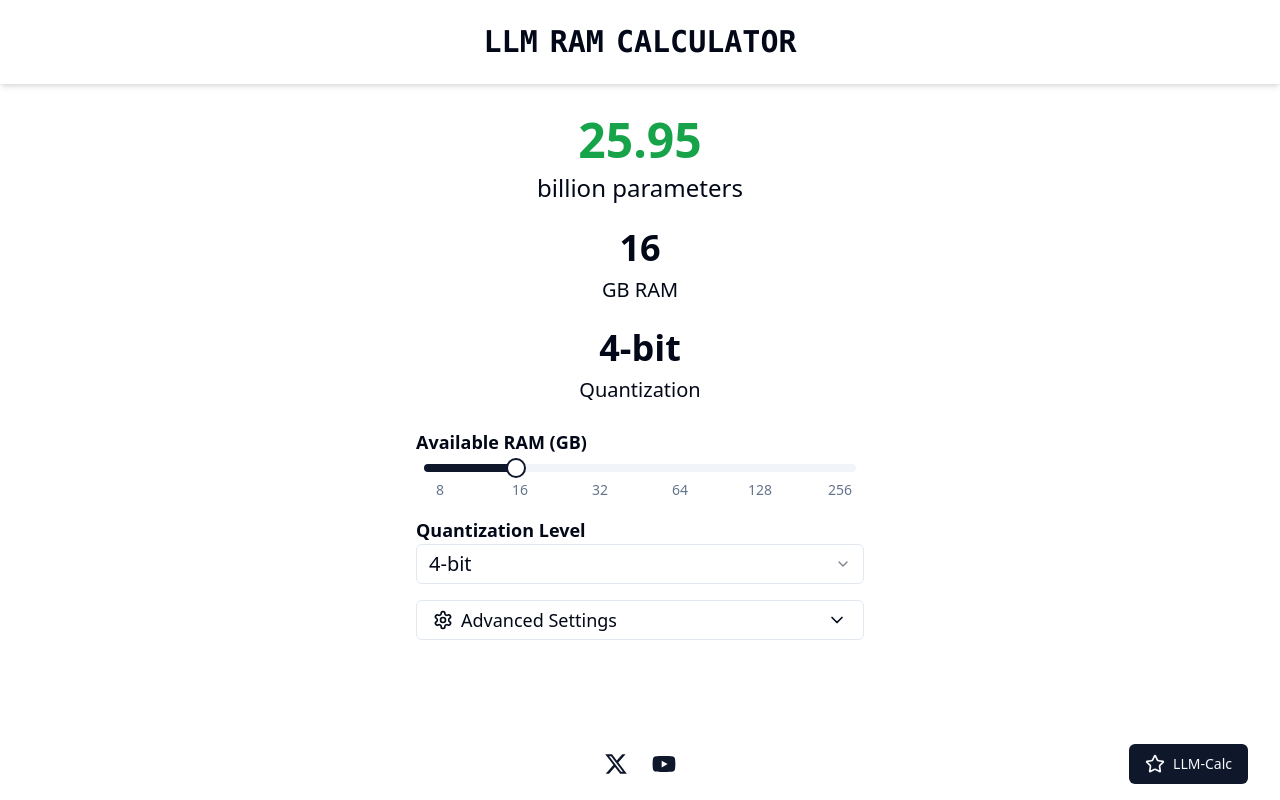
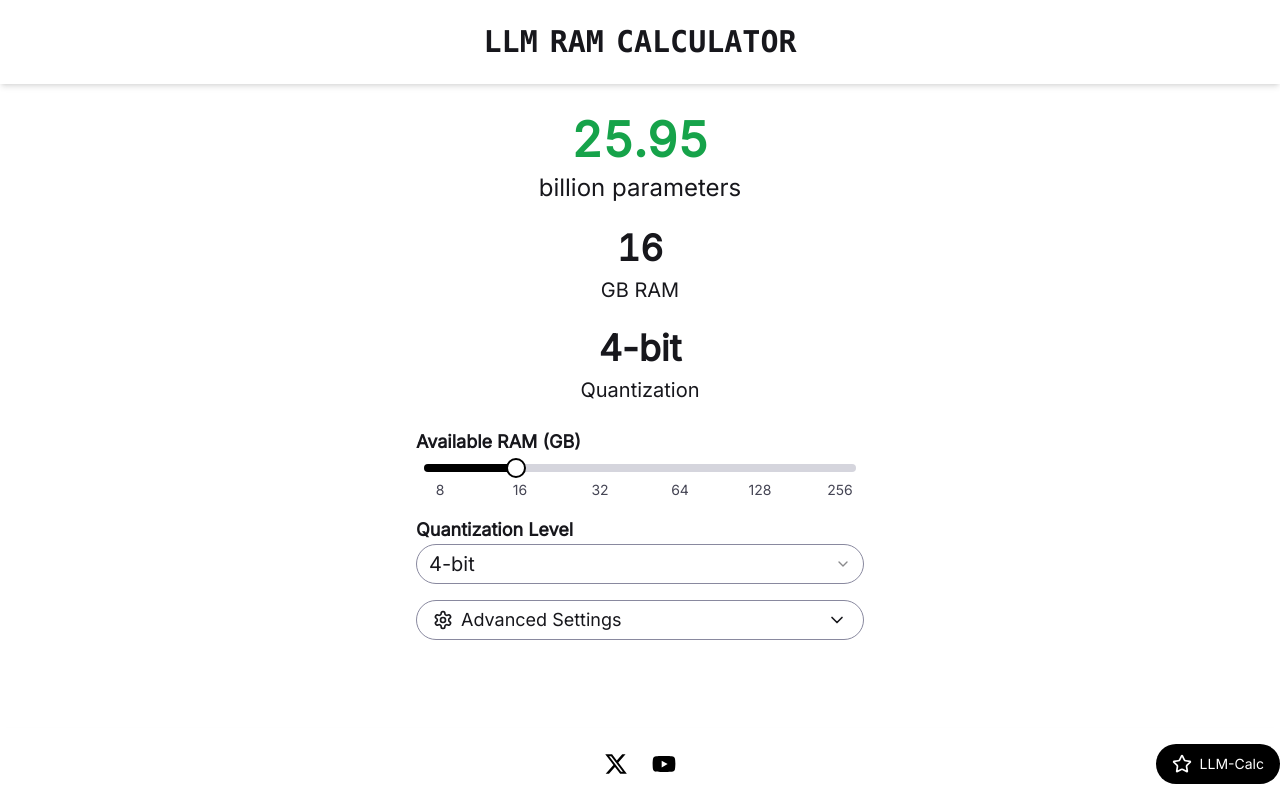
Before and after one commit to RayFernando1337/LLM-Calc, a React (Vite) app: page / in a window 1280 px wide. Built offline with nearby package versions, Linux system fonts and the light colour scheme.

Commit message:
Color enhancements

```diff
--- a/index.html
+++ b/index.html
@@ -13,6 +13,13 @@
     <meta property="og:image" content="https://llm-calc.vercel.ai/og.png" />
     <meta property="og:url" content="https://llm-calc.rayfernando.ai" />
     <meta name="twitter:card" content="summary_large_image" />
+    <link href="https://fonts.googleapis.com/css2?family=Rubik&family=Inter&display=swap" rel="stylesheet">
+    <style>
+      :root {
+        --font-heading: 'Rubik', sans-serif;
+        --font-body: 'Inter', sans-serif;
+      }
+    </style>
   </head>
   <body>
     <div id="root"></div>
--- a/src/App.tsx
+++ b/src/App.tsx
@@ -1,4 +1,6 @@
-import * as React from "react";
+import React from 'react'
+import Layout from './components/Layout'
+import './index.css'
 import { ChevronDown, Settings, Star } from "lucide-react";
 import { FaXTwitter, FaYoutube } from "react-icons/fa6";
 import { Button } from "@/components/ui/button";
@@ -99,6 +101,7 @@ export default function LlmRamCalculator() {
   };
 
   return (
+    <Layout>
     <div className="flex flex-col min-h-screen">
       <header className="sticky top-0 bg-background z-10 shadow-md">
         <div className="container mx-auto py-4 flex justify-center">
@@ -238,7 +241,7 @@ export default function LlmRamCalculator() {
                 href="https://x.com/RayFernando1337"
                 target="_blank"
                 rel="noopener noreferrer"
-                className="text-primary hover:text-primary-foreground transition-colors"
+                className="text-primary hover:text-red-600 transition-colors"
               >
                 <span className="sr-only">Twitter</span>
                 <FaXTwitter className="h-6 w-6" />
@@ -247,7 +250,7 @@ export default function LlmRamCalculator() {
                 href="https://youtube.com/@RayFernando1337"
                 target="_blank"
                 rel="noopener noreferrer"
-                className="text-primary hover:text-primary-foreground transition-colors"
+                className="text-primary hover:text-red-600 transition-colors"
               >
                 <span className="sr-only">YouTube</span>
                 <FaYoutube className="h-6 w-6" />
@@ -263,10 +266,10 @@ export default function LlmRamCalculator() {
                   handleClick();
                   setTimeout(() => {
                     window.open("https://github.com/RayFernando1337/LLM-Calc", "_blank", "noopener,noreferrer");
-                  }, 500); // 500 milliseconds = 0.5 seconds
+                  }, 500);
                 }}
               >
-                <Button className="flex items-center space-x-2">
+                <Button className="flex items-center space-x-2 hover:bg-red-600 hover:text-white transition-colors duration-200">
                   <Star className="h-5 w-5" />
                   <span>LLM-Calc</span>
                 </Button>
@@ -275,6 +278,7 @@ export default function LlmRamCalculator() {
           </div>
         </div>
       </footer>
-    </div>
+      </div>
+    </Layout>
   );
 }
--- /dev/null
+++ b/src/components/Layout.tsx
@@ -0,0 +1,13 @@
+import React, { ReactNode } from 'react'
+
+interface LayoutProps {
+  children: ReactNode
+}
+
+export default function Layout({ children }: LayoutProps) {
+  return (
+    <div className="antialiased">
+      {children}
+    </div>
+  )
+}
--- a/src/index.css
+++ b/src/index.css
@@ -4,73 +4,48 @@
 
 @layer base {
   :root {
+    --destructive-foreground: 0 0% 100%;
+    --secondary-foreground: 240 10% 10%;
+    --popover-foreground: 240 10% 10%;
+    --primary-foreground: 0 0% 100%;
+    --accent-foreground: 240 10% 10%;
+    --muted-foreground: 240 10% 30%;
+    --card-foreground: 240 10% 10%;
+    --destructive: 0 70% 50%;
     --background: 0 0% 100%;
-    --foreground: 222.2 84% 4.9%;
-
+    --foreground: 240 10% 10%;
+    --secondary: 240 10% 85%;
+    --popover: 0 0% 100%;
+    --primary: 0 0% 0%;
+    --border: 240 10% 85%;
+    --accent: 240 10% 85%;
+    --muted: 240 20% 89%;
+    --input: 240 10% 58%;
     --card: 0 0% 100%;
-    --card-foreground: 222.2 84% 4.9%;
-
-    --popover: 0 0% 100%;
-    --popover-foreground: 222.2 84% 4.9%;
-
-    --primary: 222.2 47.4% 11.2%;
-    --primary-foreground: 210 40% 98%;
-
-    --secondary: 210 40% 96.1%;
-    --secondary-foreground: 222.2 47.4% 11.2%;
-
-    --muted: 210 40% 96.1%;
-    --muted-foreground: 215.4 16.3% 46.9%;
-
-    --accent: 210 40% 96.1%;
-    --accent-foreground: 222.2 47.4% 11.2%;
-
-    --destructive: 0 84.2% 60.2%;
-    --destructive-foreground: 210 40% 98%;
-
-    --border: 214.3 31.8% 91.4%;
-    --input: 214.3 31.8% 91.4%;
-    --ring: 222.2 84% 4.9%;
-
-    --radius: 0.5rem;
+    --ring: 0 0% 0%;
+    --radius: 1.5rem;
   }
 
-  .dark {
-    --background: 222.2 84% 4.9%;
-    --foreground: 210 40% 98%;
+  * {
+    @apply border-border;
+  }
 
-    --card: 222.2 84% 4.9%;
-    --card-foreground: 210 40% 98%;
+  body {
+    @apply bg-background text-foreground font-body;
+  }
 
-    --popover: 222.2 84% 4.9%;
-    --popover-foreground: 210 40% 98%;
-
-    --primary: 210 40% 98%;
-    --primary-foreground: 222.2 47.4% 11.2%;
-
-    --secondary: 217.2 32.6% 17.5%;
-    --secondary-foreground: 210 40% 98%;
-
-    --muted: 217.2 32.6% 17.5%;
-    --muted-foreground: 215 20.2% 65.1%;
-
-    --accent: 217.2 32.6% 17.5%;
-    --accent-foreground: 210 40% 98%;
-
-    --destructive: 0 62.8% 30.6%;
-    --destructive-foreground: 210 40% 98%;
-
-    --border: 217.2 32.6% 17.5%;
-    --input: 217.2 32.6% 17.5%;
-    --ring: 212.7 26.8% 83.9%;
+  h1, h2, h3, h4, h5, h6 {
+    @apply font-heading;
   }
 }
 
-@layer base {
-  * {
-    @apply border-border;
+/* Add this new section for button hover effect */
+@layer components {
+  .btn, button, [type='button'], [type='reset'], [type='submit'] {
+    @apply transition-colors duration-200;
   }
-  body {
-    @apply bg-background text-foreground;
+
+  .btn:hover, button:hover, [type='button']:hover, [type='reset']:hover, [type='submit']:hover {
+    @apply bg-red-600 text-white;
   }
 }
--- a/src/main.tsx
+++ b/src/main.tsx
@@ -1,6 +1,6 @@
 import { StrictMode } from 'react'
 import { createRoot } from 'react-dom/client'
-import App from './App.tsx'
+import App from './App'
 import './index.css'
 
 createRoot(document.getElementById('root')!).render(
--- a/tailwind.config.js
+++ b/tailwind.config.js
@@ -1,74 +1,69 @@
 /** @type {import('tailwindcss').Config} */
-module.exports = {
-  darkMode: ["class"],
+export default {
   content: [
-    './pages/**/*.{ts,tsx}',
-    './components/**/*.{ts,tsx}',
-    './app/**/*.{ts,tsx}',
-    './src/**/*.{ts,tsx}',
-	],
+    "./index.html",
+    "./src/**/*.{js,ts,jsx,tsx}",
+  ],
   theme: {
-    container: {
-      center: true,
-      padding: "2rem",
-      screens: {
-        "2xl": "1400px",
+    extend: {
+      fontFamily: {
+        heading: ['var(--font-heading)', 'sans-serif'],
+        body: ['var(--font-body)', 'sans-serif']
       },
-    },
-    extend: {
       colors: {
-        border: "hsl(var(--border))",
-        input: "hsl(var(--input))",
-        ring: "hsl(var(--ring))",
-        background: "hsl(var(--background))",
-        foreground: "hsl(var(--foreground))",
+        border: 'hsl(var(--border))',
+        input: 'hsl(var(--input))',
+        ring: 'hsl(var(--ring))',
+        background: 'hsl(var(--background))',
+        foreground: 'hsl(var(--foreground))',
         primary: {
-          DEFAULT: "hsl(var(--primary))",
-          foreground: "hsl(var(--primary-foreground))",
+          DEFAULT: 'hsl(var(--primary))',
+          foreground: 'hsl(var(--primary-foreground))'
         },
         secondary: {
-          DEFAULT: "hsl(var(--secondary))",
-          foreground: "hsl(var(--secondary-foreground))",
+          DEFAULT: 'hsl(var(--secondary))',
+          foreground: 'hsl(var(--secondary-foreground))'
         },
         destructive: {
-          DEFAULT: "hsl(var(--destructive))",
-          foreground: "hsl(var(--destructive-foreground))",
+          DEFAULT: 'hsl(var(--destructive))',
+          foreground: 'hsl(var(--destructive-foreground))'
         },
         muted: {
-          DEFAULT: "hsl(var(--muted))",
-          foreground: "hsl(var(--muted-foreground))",
+          DEFAULT: 'hsl(var(--muted))',
+          foreground: 'hsl(var(--muted-foreground))'
         },
         accent: {
-          DEFAULT: "hsl(var(--accent))",
-          foreground: "hsl(var(--accent-foreground))",
+          DEFAULT: 'hsl(var(--accent))',
+          foreground: 'hsl(var(--accent-foreground))'
         },
         popover: {
-          DEFAULT: "hsl(var(--popover))",
-          foreground: "hsl(var(--popover-foreground))",
+          DEFAULT: 'hsl(var(--popover))',
+          foreground: 'hsl(var(--popover-foreground))'
         },
         card: {
-          DEFAULT: "hsl(var(--card))",
-          foreground: "hsl(var(--card-foreground))",
+          DEFAULT: 'hsl(var(--card))',
+          foreground: 'hsl(var(--card-foreground))'
         },
       },
       borderRadius: {
-        lg: "var(--radius)",
-        md: "calc(var(--radius) - 2px)",
-        sm: "calc(var(--radius) - 4px)",
+        xl: `calc(var(--radius) + 4px)`,
+        lg: `var(--radius)`,
+        md: `calc(var(--radius) - 2px)`,
+        sm: `calc(var(--radius) - 4px)`
       },
       keyframes: {
         "accordion-down": {
           from: { height: 0 },
-          to: { height: "var(--radix-accordion-content-height)" },
+          to: { height: "var(--radix-accordion-content-height)" }
         },
         "accordion-up": {
           from: { height: "var(--radix-accordion-content-height)" },
-          to: { height: 0 },
-        },
+          to: { height: 0 }
+        }
       },
       animation: {
         "accordion-down": "accordion-down 0.2s ease-out",
-        "accordion-up": "accordion-up 0.2s ease-out",
+        "accordion-up": "accordion-up 0.2s ease-out"
       },
     },
   },
```
Also changed, not shown: tsconfig.json (+7 -2 lines).
